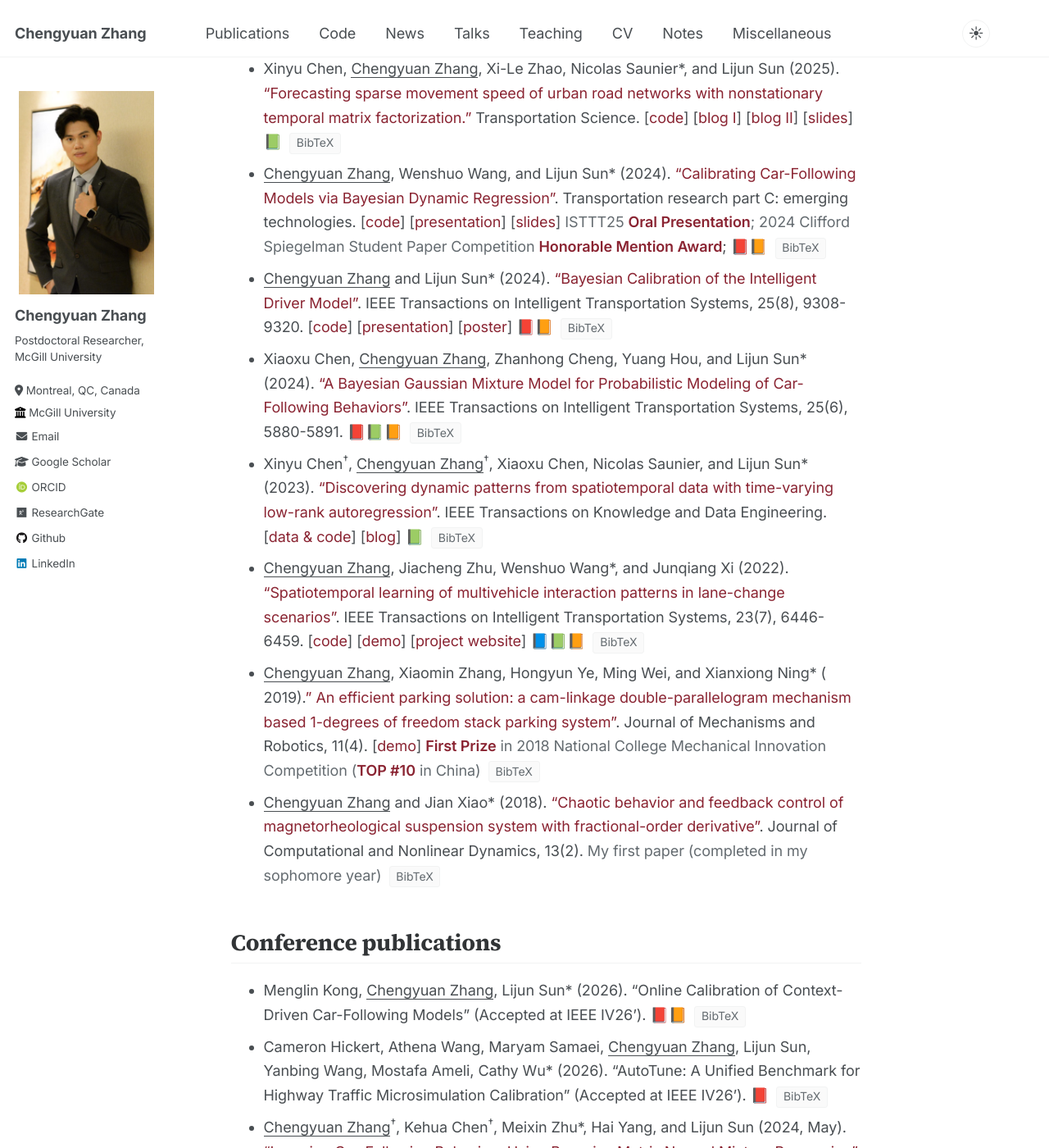
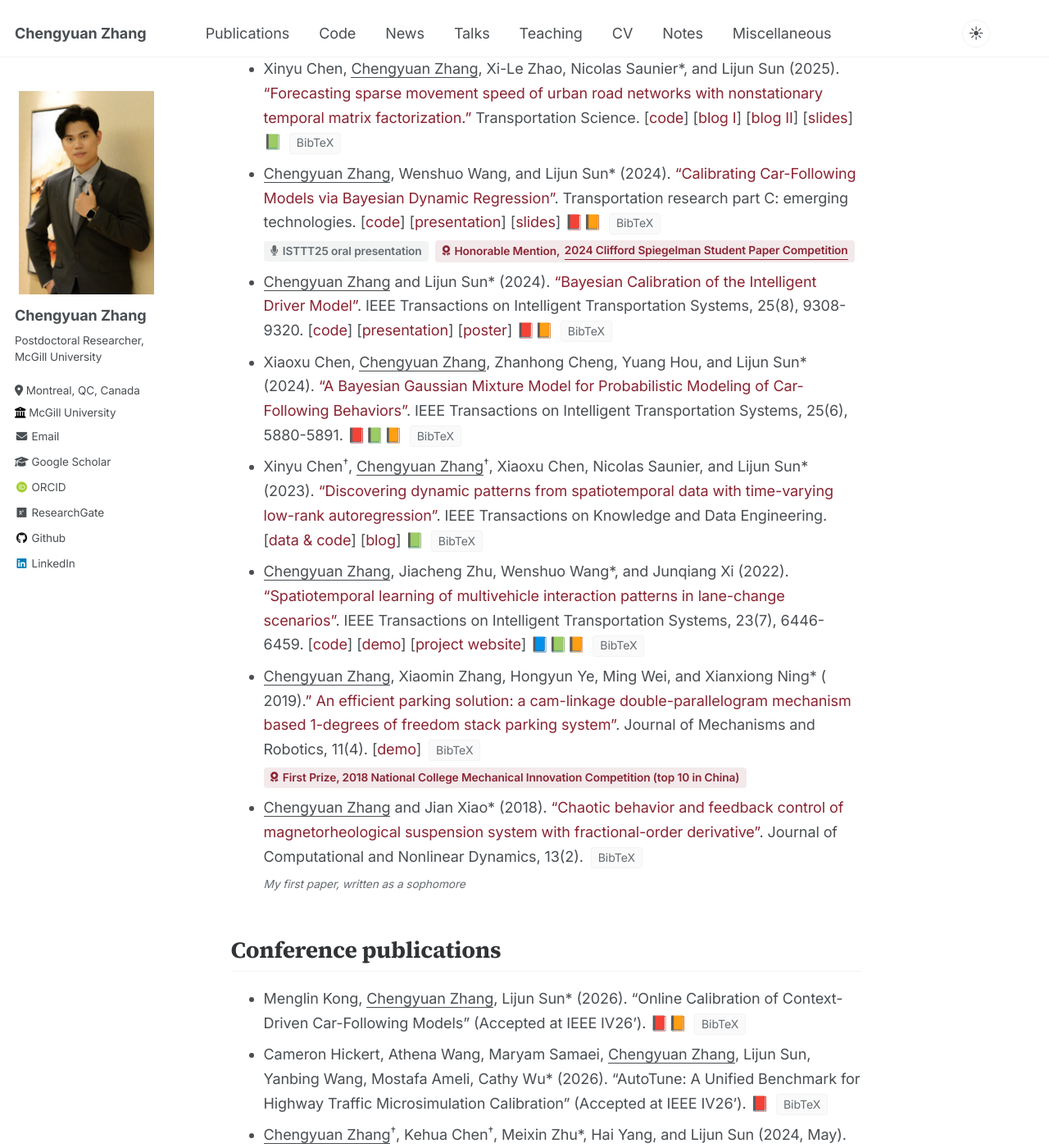
Before and after one commit to Chengyuan-Zhang/chengyuan-zhang.github.io, a Jekyll site: the page built from _pages/publications.md, in a window 1280 px wide and 1400 px high, scrolled down 1177 px. Shown: the whole window at 82% size. Built offline with Jekyll 4.4.1, drawn with Linux system fonts in a browser that asks for light colours; some web fonts are replaced.

Commit message:
Give publication awards their own line instead of burying them in the citation
Notes such as "ISTTT25 Oral Presentation; 2024 Clifford Spiegelman Student
Paper Competition Honorable Mention Award;" ran inline in the citation text,
separated by semicolons and styled only as muted body copy. An award therefore
occupied the same visual register as a journal name, which made it both easy to
miss while scanning and a source of clutter in the middle of a reference.

Awards, presentation formats and personal asides now sit on their own line
below the entry. Awards read as awards, with an accent badge and an icon, since
recognition is worth surfacing; a presentation format gets a neutral badge; and
the aside on the 2018 paper is deliberately not a badge, because it is a
remark rather than an achievement.

Wording is aligned with the CV, the competition name now links to the awarding
body, and the leftover trailing semicolon is gone. The topic filter reads the
entry emoji, which are untouched.

```diff
--- a/_pages/publications.md
+++ b/_pages/publications.md
@@ -49,8 +49,7 @@ available as a single BibTeX file below. Underline marks my own name; <sup>*</su
   Transportation Science. [[code](https://github.com/xinychen/tracebase)] [[blog I](https://medium.com/p/b1c59faf05ea)] [[blog II](https://medium.com/p/4705df163fcf)] [[slides](https://xinychen.github.io/slides/notmf.pdf)] 📗 <button type="button" class="bib-btn" data-bib="chen2025forecasting">BibTeX</button>
 - <u>Chengyuan Zhang</u>, Wenshuo Wang, and Lijun Sun* (2024). ["Calibrating Car-Following Models via Bayesian Dynamic
   Regression"](https://doi.org/10.1016/j.trc.2024.104719). Transportation research part C: emerging
-  technologies. [[code](https://github.com/Chengyuan-Zhang/IDM_Bayesian_Calibration)] [[presentation](https://youtu.be/GIqcL6I7MsU)] [[slides](/files/ISTTT25_slides_Chengyuan.pdf)]
-  <span class="text-muted">ISTTT25 <span class="text-accent">Oral Presentation</span>; 2024 Clifford Spiegelman Student Paper Competition <span class="text-accent">Honorable Mention Award</span></span>; 📕📙 <button type="button" class="bib-btn" data-bib="zhang2024calibrating">BibTeX</button>
+  technologies. [[code](https://github.com/Chengyuan-Zhang/IDM_Bayesian_Calibration)] [[presentation](https://youtu.be/GIqcL6I7MsU)] [[slides](/files/ISTTT25_slides_Chengyuan.pdf)] 📕📙 <button type="button" class="bib-btn" data-bib="zhang2024calibrating">BibTeX</button><span class="pub-notes"><span class="pub-note pub-note--talk"><i class="fas fa-microphone" aria-hidden="true"></i>ISTTT25 oral presentation</span><span class="pub-note pub-note--award"><i class="fas fa-award" aria-hidden="true"></i>Honorable Mention, <a class="pub-note__link" href="https://community.amstat.org/tsig/events/papercompetition">2024 Clifford Spiegelman Student Paper Competition</a></span></span>
 - <u>Chengyuan Zhang</u> and Lijun Sun* (2024).
   ["Bayesian Calibration of the Intelligent Driver Model"](https://ieeexplore.ieee.org/document/10415310). IEEE
   Transactions on Intelligent Transportation
@@ -70,10 +69,10 @@ available as a single BibTeX file below. Underline marks my own name; <sup>*</su
   2019).[" An efficient parking solution:
   a cam-linkage double-parallelogram mechanism based 1-degrees of freedom stack parking system"](https://mechanismsrobotics.asmedigitalcollection.asme.org/article.aspx?articleid=2733268).
   Journal of Mechanisms and Robotics, 11(4).
-  [[demo](https://youtu.be/lmwdDsUXUw8)] <span class="text-muted"><span class="text-accent">First Prize</span> in 2018 National College Mechanical Innovation Competition (<span class="text-accent">TOP \#10</span> in China)</span> <button type="button" class="bib-btn" data-bib="zhang2019efficient">BibTeX</button>
+  [[demo](https://youtu.be/lmwdDsUXUw8)] <button type="button" class="bib-btn" data-bib="zhang2019efficient">BibTeX</button><span class="pub-notes"><span class="pub-note pub-note--award"><i class="fas fa-award" aria-hidden="true"></i>First Prize, 2018 National College Mechanical Innovation Competition (top 10 in China)</span></span>
 - <u>Chengyuan Zhang</u> and Jian Xiao* (2018). ["Chaotic behavior and feedback control of
   magnetorheological suspension system with fractional-order derivative"](https://asmedigitalcollection.asme.org/computationalnonlinear/article/13/2/021007/473529/Chaotic-Behavior-and-Feedback-Control-of).
-  Journal of Computational and Nonlinear Dynamics, 13(2). <span class="text-muted">My first paper (completed in my sophomore year)</span> <button type="button" class="bib-btn" data-bib="zhang2018chaotic">BibTeX</button>
+  Journal of Computational and Nonlinear Dynamics, 13(2). <button type="button" class="bib-btn" data-bib="zhang2018chaotic">BibTeX</button><span class="pub-notes"><span class="pub-note pub-note--aside">My first paper, written as a sophomore</span></span>
 
 ## Conference publications
 
--- a/_sass/_custom.scss
+++ b/_sass/_custom.scss
@@ -2371,6 +2371,66 @@ html.dark-mode .not-found {
 }
 
 
+
+/* Awards and asides attached to a publication -----------------------------
+   These used to run inline in the citation, separated by semicolons, where
+   they were simultaneously easy to miss and a source of clutter: an award sat
+   in the same visual register as the journal name. They now sit on their own
+   line under the entry, and awards read as awards. */
+.pub-notes {
+  display: flex;
+  flex-wrap: wrap;
+  align-items: center;
+  gap: 0.3rem 0.45rem;
+  margin: 0.4rem 0 0.1rem;
+}
+
+.pub-note {
+  display: inline-flex;
+  align-items: center;
+  gap: 0.4em;
+  font-family: $sans-serif;
+  font-size: 0.76em;
+  line-height: 1.45;
+  padding: 0.2em 0.62em;
+  border-radius: 4px;
+
+  i { font-size: 0.92em; flex: none; }
+}
+
+.pub-note--award {
+  background: $accent-color-soft;
+  color: $accent-color;
+  font-weight: 600;
+}
+
+.pub-note--talk {
+  background: $lighter-gray;
+  color: $muted-color;
+  font-weight: 600;
+}
+
+/* Not an achievement, so deliberately not a badge. */
+.pub-note--aside {
+  padding-left: 0;
+  color: $muted-color;
+  font-style: italic;
+}
+
+.pub-note__link {
+  color: inherit;
+  text-decoration: none;
+  border-bottom: 1px solid currentColor;
+
+  &:hover { color: inherit; opacity: 0.75; }
+}
+
+html.dark-mode {
+  .pub-note--award { background: var(--c-accent-soft); color: var(--c-accent); }
+  .pub-note--talk  { background: var(--c-bg-alt); color: var(--c-text-muted); }
+  .pub-note--aside { color: var(--c-text-muted); }
+}
+
 /* BibTeX export on the publications page ---------------------------------- */
 .bib-btn {
   appearance: none;
```
